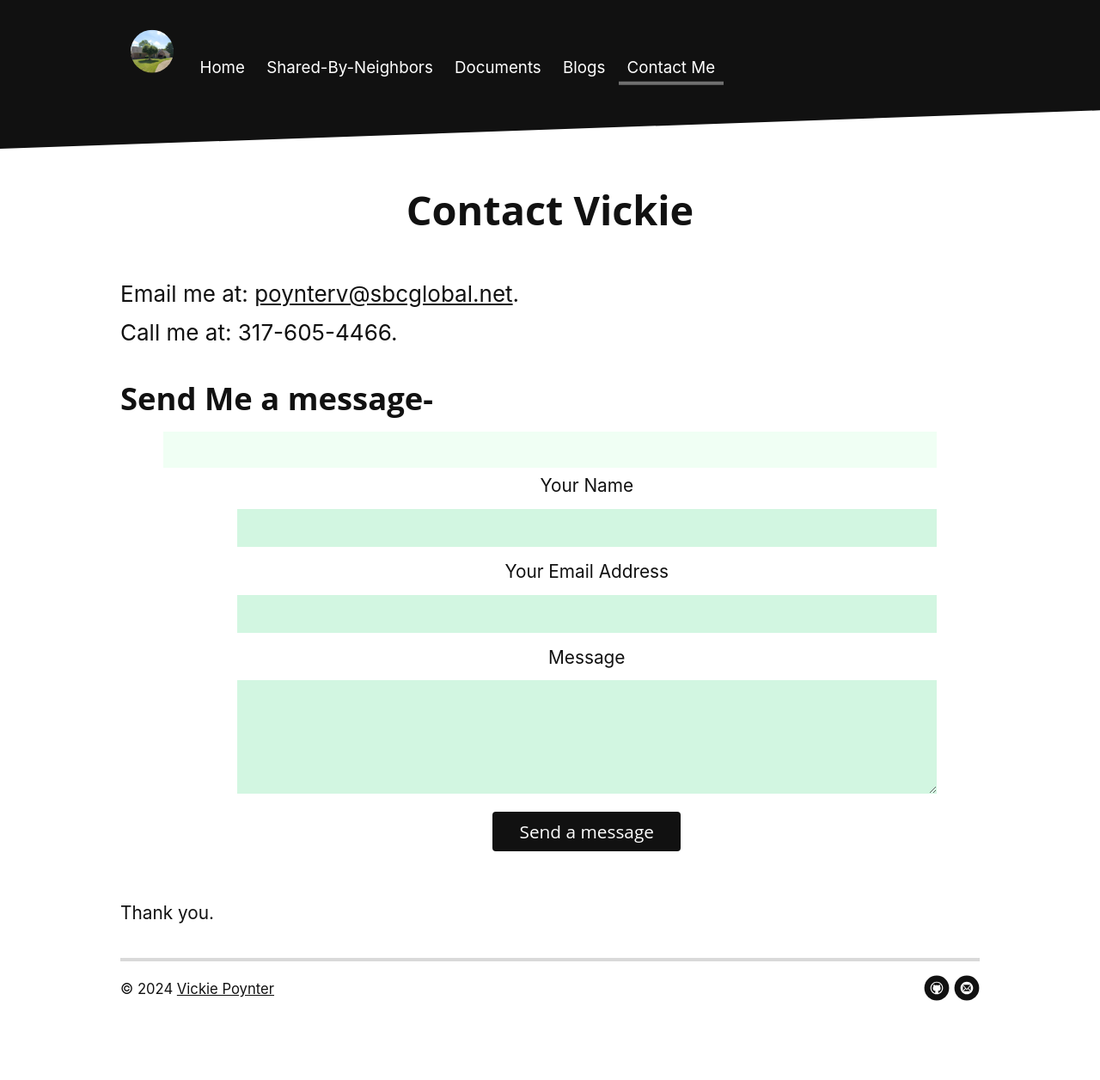
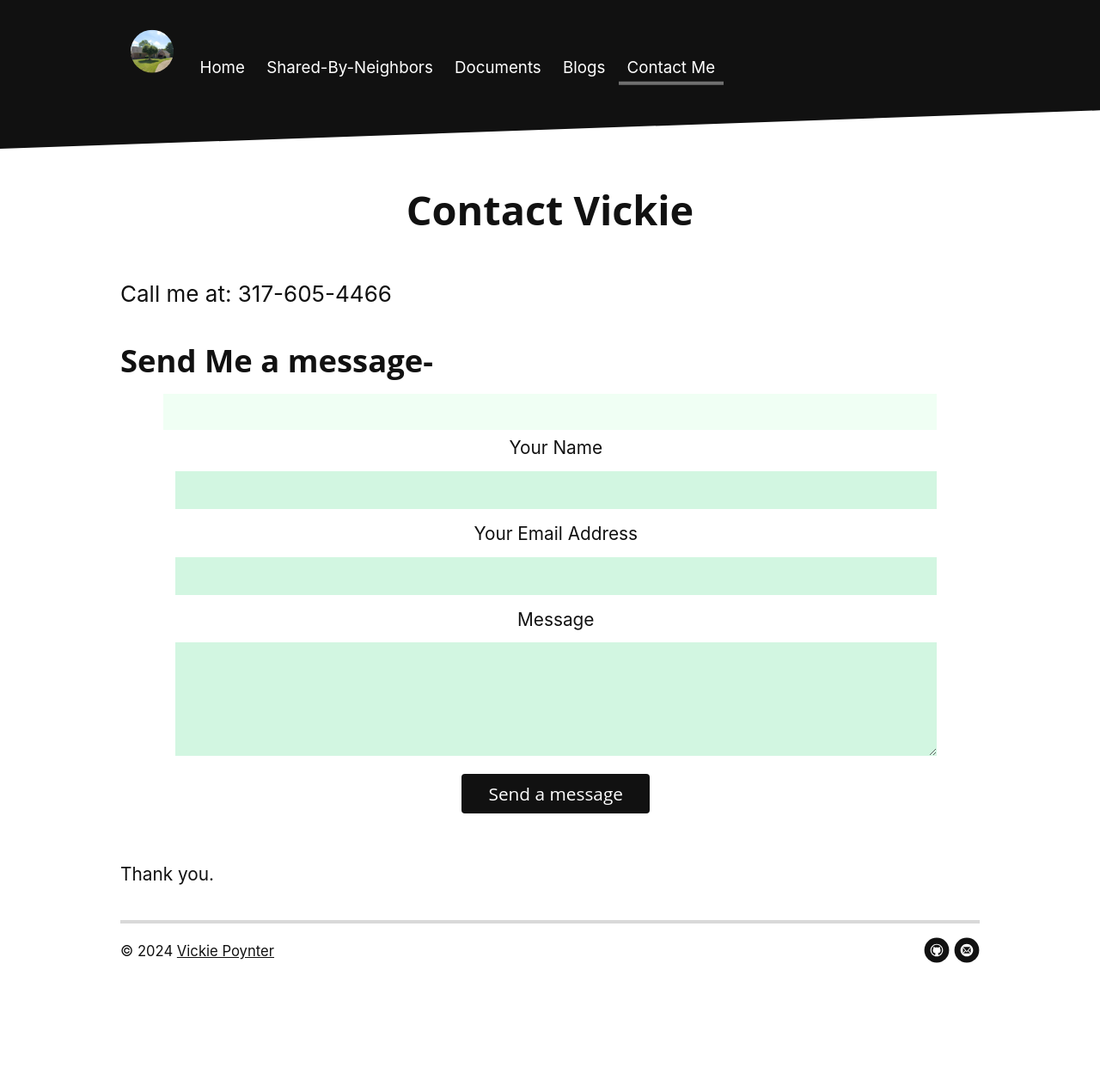
Before and after one commit to vickiep/vickiep.github.io, a Jekyll site: the page built from contact.md, in a window 1280 px wide. Shown: the whole page at 86% size. Built offline with Jekyll 4.4.1, drawn with Linux system fonts in a browser that asks for light colours; nearby versions of some CDN libraries; after the commit the page ends 1211 px from its top, so only the background shows below that.

Commit message:
contact update

```diff
--- a/assets/css/style.css
+++ b/assets/css/style.css
@@ -844,11 +844,11 @@ dd {
     clear: both;
 }
 .contactContent {
-    width: 90.5%;
+    width: 98.5%;
     float: left;
     margin-right: 2.12766%}
 #contact form {
-    width: 90.5%;
+    width: 98.5%;
     float: right;
     margin-right: 0;
 }
--- a/contact.md
+++ b/contact.md
@@ -6,9 +6,8 @@ title: Contact Vickie
 <h2 class="pageTitle">Contact Vickie</h2>
 
 <div id="contact">
-    <p class="intro"> Email me at: <a href="mailto:poynterv@sbcglobal.net">poynterv@sbcglobal.net</a>.
-      <br>
-      Call me at: 317-605-4466.
+    <p class="intro">
+      Call me at: 317-605-4466
       </p>
 
   <div class="contactContent">
```
